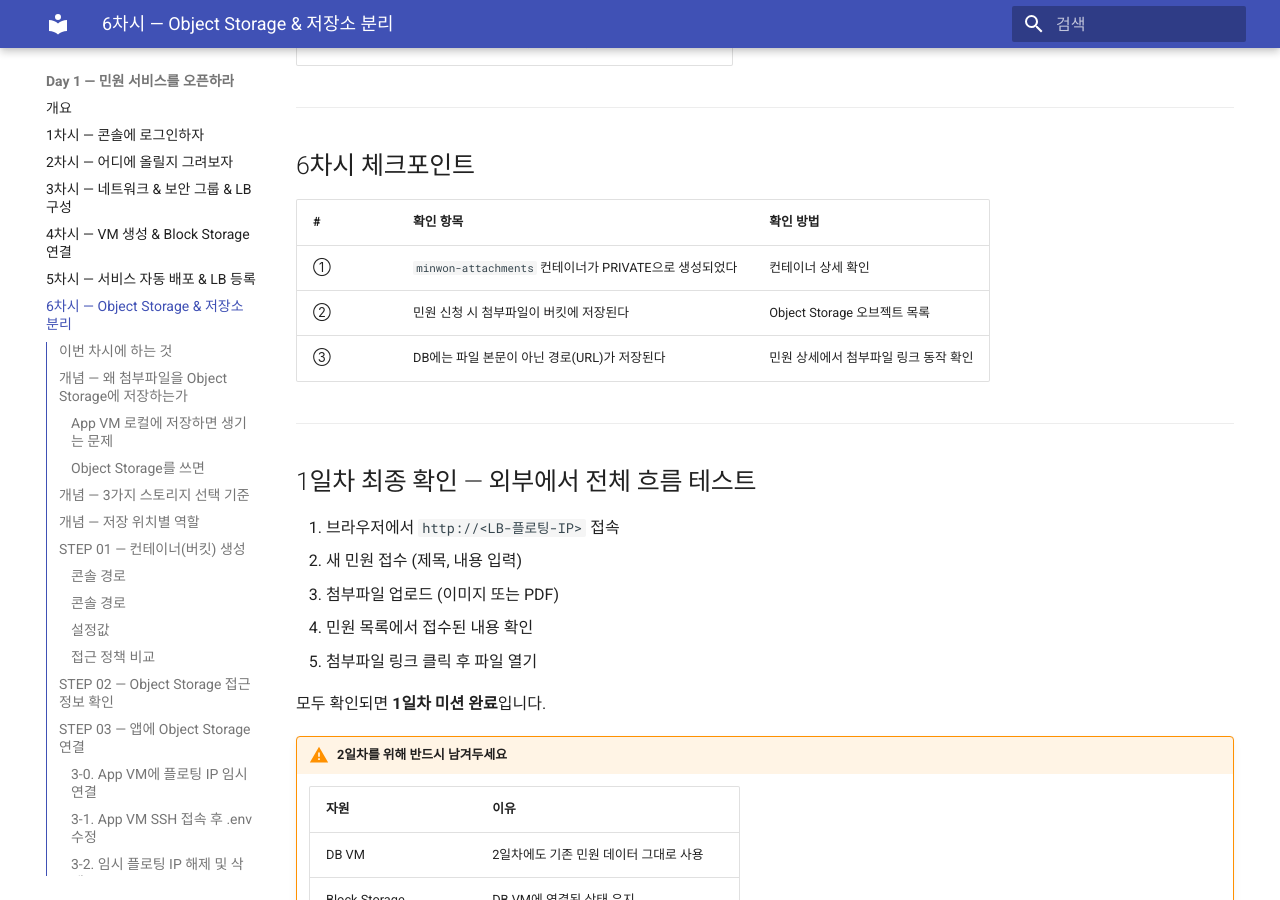
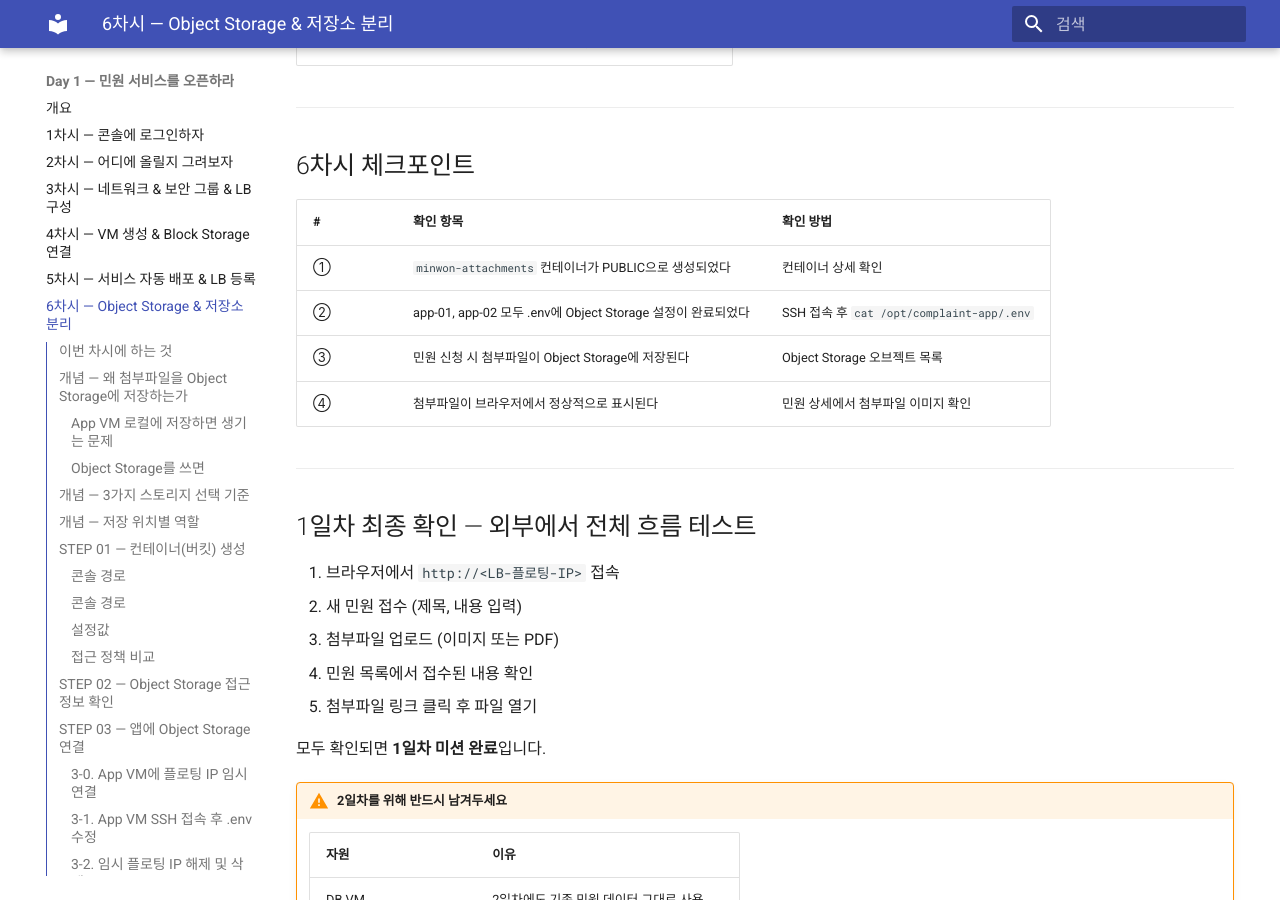
Before and after one commit to skilleat-labs/cloud-native-minwon-lab, an MkDocs documentation site: the page built from docs/day1/session6.md, in a window 1280 px wide and 900 px high, scrolled down 8913 px. Built offline with MkDocs 1.6.1 and Material for MkDocs 9.7.7, drawn with Linux system fonts in a browser that asks for light colours.

Commit message:
docs: 6차시 체크포인트 수정 (PUBLIC 반영, app-02 항목 추가)

```diff
--- a/docs/day1/session6.md
+++ b/docs/day1/session6.md
@@ -305,9 +305,10 @@ Storage > Object Storage > [minwon-attachments]
 
 | # | 확인 항목 | 확인 방법 |
 |---|----------|---------|
-| ① | `minwon-attachments` 컨테이너가 PRIVATE으로 생성되었다 | 컨테이너 상세 확인 |
-| ② | 민원 신청 시 첨부파일이 버킷에 저장된다 | Object Storage 오브젝트 목록 |
-| ③ | DB에는 파일 본문이 아닌 경로(URL)가 저장된다 | 민원 상세에서 첨부파일 링크 동작 확인 |
+| ① | `minwon-attachments` 컨테이너가 PUBLIC으로 생성되었다 | 컨테이너 상세 확인 |
+| ② | app-01, app-02 모두 .env에 Object Storage 설정이 완료되었다 | SSH 접속 후 `cat /opt/complaint-app/.env` |
+| ③ | 민원 신청 시 첨부파일이 Object Storage에 저장된다 | Object Storage 오브젝트 목록 |
+| ④ | 첨부파일이 브라우저에서 정상적으로 표시된다 | 민원 상세에서 첨부파일 이미지 확인 |
 
 ---
 
```
